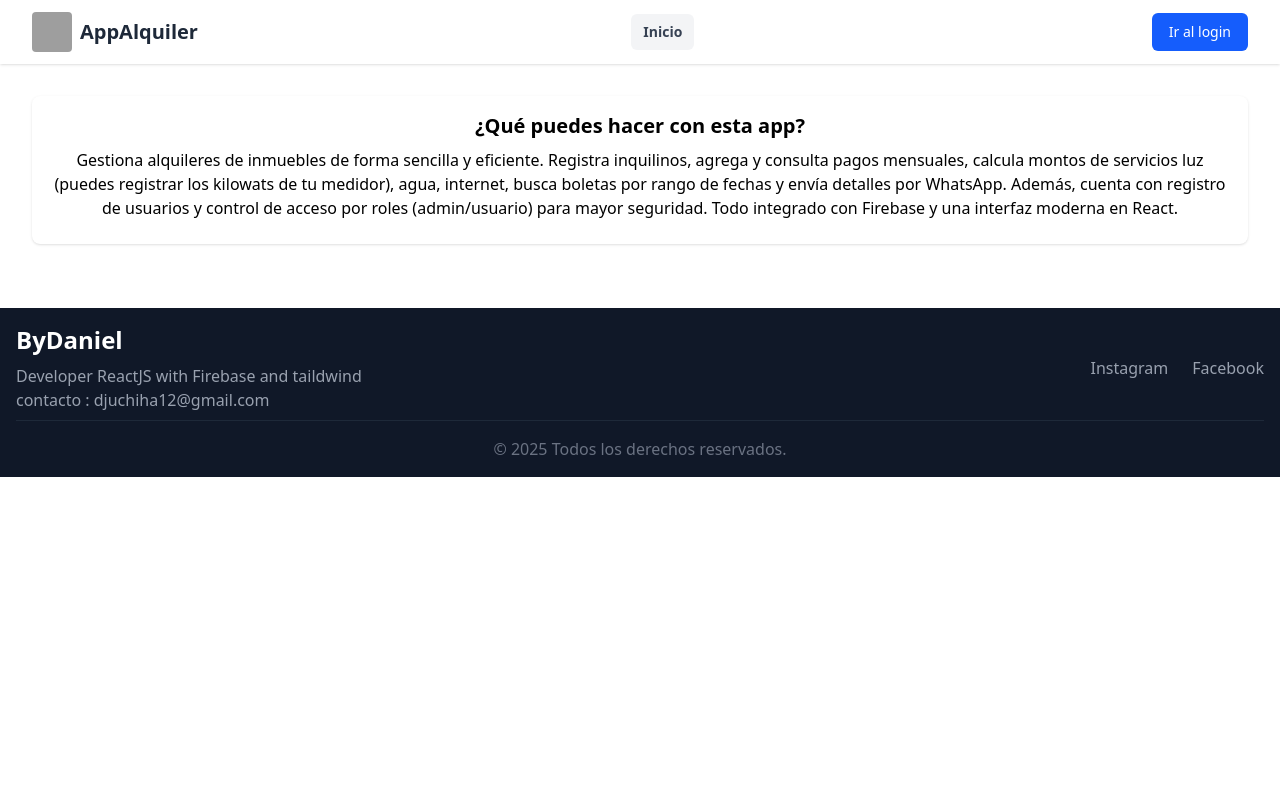
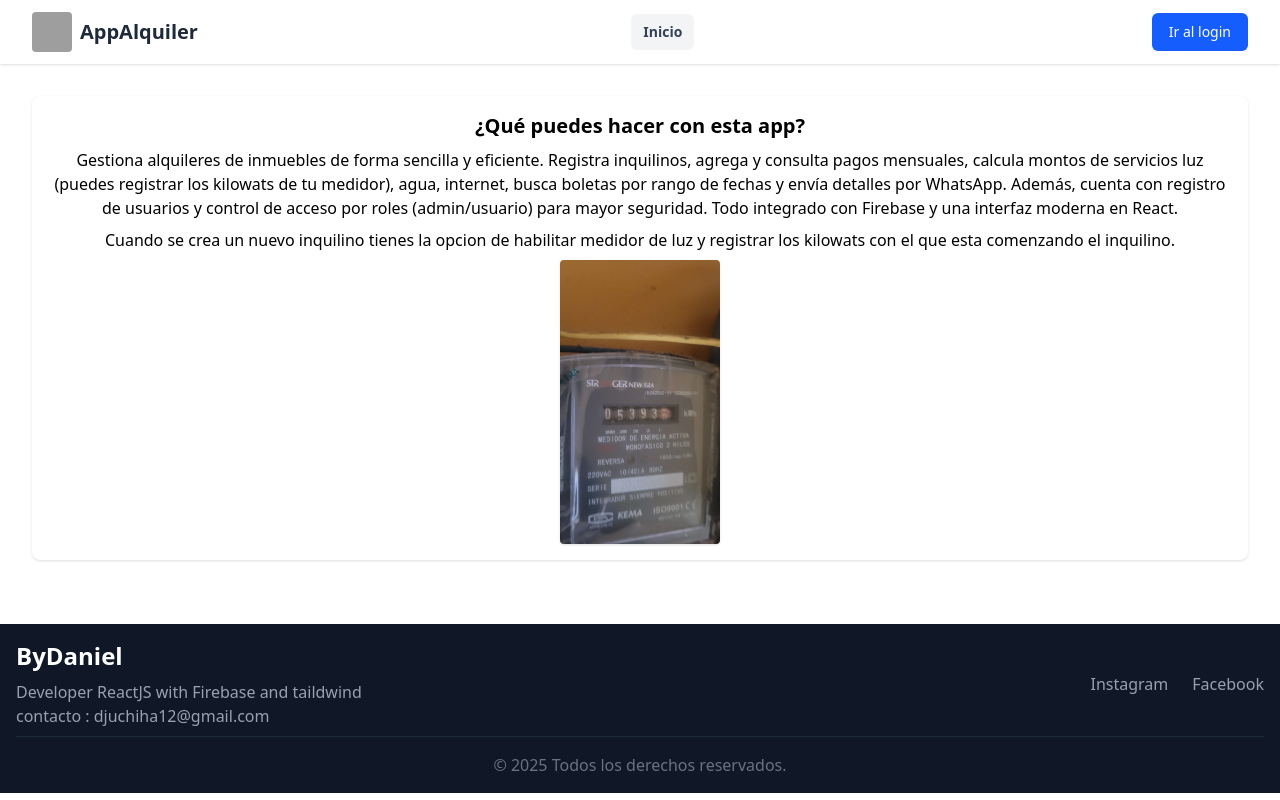
Before and after one commit to bydaniel12/appAlquiler, a React (Vite) app: page / in a window 1280 px wide. Built offline with nearby package versions, Linux system fonts and the light colour scheme; no server answers; grey boxes are pictures that could not be loaded.

Commit message:
Se agrega descripcion de la app al home

```diff
--- a/src/pages/admin/PaymentForm.jsx
+++ b/src/pages/admin/PaymentForm.jsx
@@ -249,7 +249,7 @@ export const PaymentForm = ({
                 className="peer mt-0.5 p-2 w-full rounded border-gray-400 border-1 shadow-sm sm:text-sm"
               />
               <span className="absolute inset-y-0 start-3 -translate-y-4.5 bg-white px-0.5 text-sm font-medium text-gray-700 transition-transform peer-placeholder-shown:translate-y-0 peer-focus:-translate-y-4.5">
-                Internet
+                Internet (Opcional)
               </span>
             </label>
           </div>
@@ -266,7 +266,7 @@ export const PaymentForm = ({
                 className="peer mt-0.5 p-2 w-full rounded border-gray-400 border-1 shadow-sm sm:text-sm"
               />
               <span className="absolute inset-y-0 start-3 -translate-y-4.5 bg-white px-0.5 text-sm font-medium text-gray-700 transition-transform peer-placeholder-shown:translate-y-0 peer-focus:-translate-y-4.5">
-                Deuda
+                Deuda (Opcional)
               </span>
             </label>
           </div>
@@ -283,7 +283,7 @@ export const PaymentForm = ({
                 className="peer mt-0.5 p-2 w-full rounded border-gray-400 border-1 shadow-sm sm:text-sm"
               />
               <span className="absolute inset-y-0 start-3 -translate-y-4.5 bg-white px-0.5 text-sm font-medium text-gray-700 transition-transform peer-placeholder-shown:translate-y-0 peer-focus:-translate-y-4.5">
-                Comentario
+                Comentario (Opcional)
               </span>
             </label>
           </div>
--- a/src/pages/admin/TenantForm.jsx
+++ b/src/pages/admin/TenantForm.jsx
@@ -65,14 +65,16 @@ export const TenantForm = ({ onClose, onTenantAdd, beanEditTenant }) => {
         <form onSubmit={handleSubmit}>
           <div className="my-4">
             <div className="flex justify-start">
-              <p className="text-black">Tiene un medidor de luz? Activalo!</p>
+              <p className="text-black font-medium">
+                Tiene un medidor de luz? Activalo!
+              </p>
               <input
                 type="checkbox"
                 id="lightMeter"
                 name="lightMeter"
                 checked={formData.lightMeter}
                 onChange={handleChange}
-                className="ml-2 rounded"
+                className="ml-2 rounded scale-120"
               ></input>
             </div>
           </div>
@@ -220,7 +222,7 @@ export const TenantForm = ({ onClose, onTenantAdd, beanEditTenant }) => {
                 className="peer mt-0.5 p-2 w-full rounded border-gray-400 border-1 shadow-sm sm:text-sm"
               />
               <span className="absolute inset-y-0 start-3 -translate-y-4.5 bg-white px-0.5 text-sm font-medium text-gray-700 transition-transform peer-placeholder-shown:translate-y-0 peer-focus:-translate-y-4.5">
-                Comentario
+                Comentario (Opcional)
               </span>
             </label>
           </div>
--- a/src/pages/admin/TenantList.jsx
+++ b/src/pages/admin/TenantList.jsx
@@ -155,16 +155,21 @@ export const TenantList = () => {
                     </p>
                     <p className="text-gray-800">
                       <span className="font-semibold">Renta Mensual: </span>
+                      {" S/ "}
                       {tenant.rent}
                     </p>
                     <p className="text-gray-800">
-                      <span className="font-semibold">Garantia: </span>{" "}
+                      <span className="font-semibold">Garantia: </span>
+                      {" S/ "}
                       {tenant.warranty}
                     </p>
-                    <p className="text-gray-800">
-                      <span className="font-semibold">Comentario: </span>{" "}
-                      {tenant.comment}
-                    </p>
+                    {tenant.comment && (
+                      <p className="text-gray-800">
+                        <span className="font-semibold">Comentario: </span>{" "}
+                        {tenant.comment}
+                      </p>
+                    )}
+
                     <p className="text-gray-800">
                       <span className="font-semibold">Fecha de Ingreso: </span>{" "}
                       {FormatDate(tenant.dateInit)}
--- a/src/pages/public/Home.jsx
+++ b/src/pages/public/Home.jsx
@@ -1,3 +1,5 @@
+import medidorLuz from "../../assets/medidorluz.webp";
+
 export const Home = () => {
   return (
     <div className="container mx-auto px-8 py-8">
@@ -15,6 +17,18 @@ export const Home = () => {
           por roles (admin/usuario) para mayor seguridad. Todo integrado con
           Firebase y una interfaz moderna en React.
         </p>
+        <p className="text-black mb-2">
+          Cuando se crea un nuevo inquilino tienes la opcion de habilitar
+          medidor de luz y registrar los kilowats con el que esta comenzando el
+          inquilino.
+        </p>
+        <div className="flex justify-center">
+          <img
+            src={medidorLuz}
+            alt="Medidor de luz"
+            className="w-40 h-auto rounded shadow"
+          />
+        </div>
       </div>
     </div>
   );
```
Also changed, not shown: src/assets/medidorluz.webp (added).
